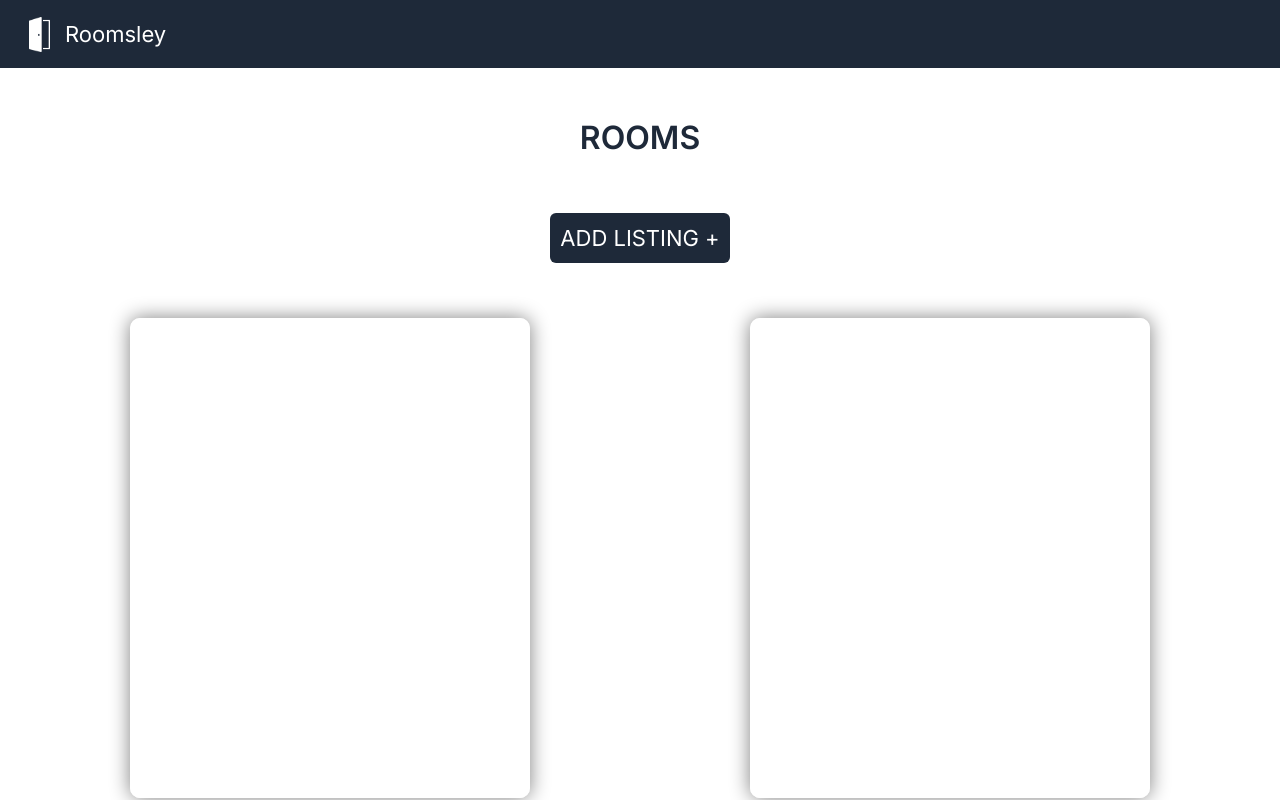
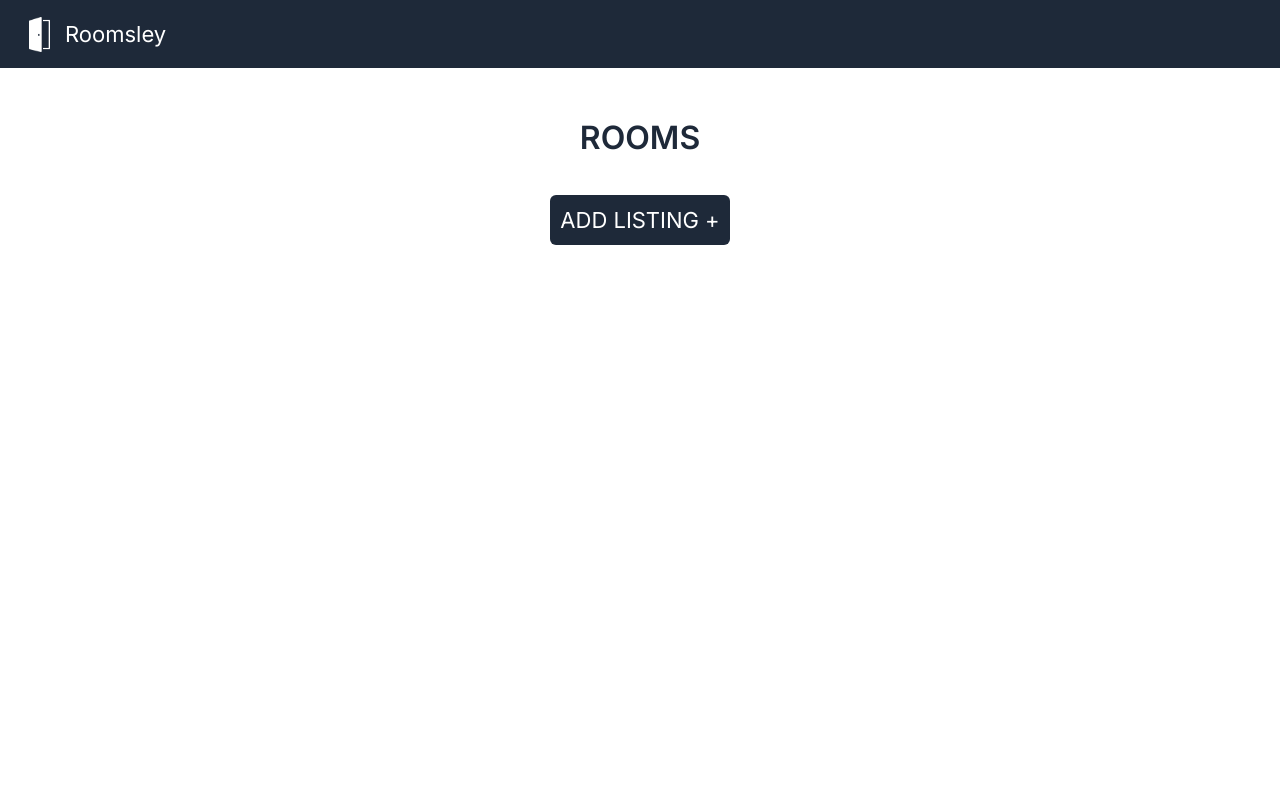
Before and after one commit to rohitkumar893/roomsley, a React (Vite) app: page /listings in a window 1280 px wide. Shown: the top 800 px of the page. Built offline with nearby package versions, Linux system fonts and the light colour scheme.

Commit message:
created modal for listing

```diff
--- a/src/pages/Listings.css
+++ b/src/pages/Listings.css
@@ -31,14 +31,28 @@
     animation-duration: 1s;
     animation-delay: 0.3s;
     animation-fill-mode: forwards;
+    margin-top: -18px;
 }
 
-.div1{
-    height:480px;
-    width:400px;
-    background-color: rgba(255, 255, 255, 0.774);
-    border-radius: 10px;
-    box-shadow: gray 0px 0px 20px;
+.modal, .overlay{
+    height: 100vh;
+    width: 100vw;
+    position: fixed;
+    top: 0;
+    left: 0;
+}
+
+.formcontainer{
+    background-color: white;
+    z-index: 2;
+}
+
+.contentmodal{
+    margin-top: 30px;
+}
+
+.overlay{
+    background-color: rgba(0, 0, 0, 0.452);
 }
 
 .listings{
--- a/src/pages/Listings.jsx
+++ b/src/pages/Listings.jsx
@@ -1,8 +1,41 @@
 import React from 'react'
+import { useState } from 'react'
 import './Listings.css'
 import { Link } from 'react-router-dom'
 
 const Listings = () => {
+    const[image, setImage] = useState("");
+    const[price, setPrice] = useState("");
+    const[name, setName] = useState("");
+    const[contact, setContact] = useState("");
+    const[location, setLocation] = useState("");
+
+    const handleImage = (e) => {
+      setImage(e.target.files[0]);
+    }
+
+    const handlePrice = (e) => {
+        setPrice(e.target.value)
+    }
+
+    const handleName = (e) => {
+        setName(e.target.value)
+    }
+
+    const handleContact = (e) => {
+        setContact(e.target.value)
+    }
+
+    const handleLocation = (e) => {
+        setLocation(e.target.value)
+    }
+
+  const[modal, setModal] = useState(false);
+
+  const toggleModal = () => {
+    setModal (!modal);
+  }
+
   return (
     <>
     <nav className="h-[68px] w-full flex justify-start items-center gap-[8px] bg-gray-800 text-[22px]">
@@ -15,10 +48,32 @@ const Listings = () => {
     </div>
 
     <div className='add w-full h-[60px] flex justify-center items-center'>
-    <Link to='/addlisting'>
-    <button className='bg-gray-800 w-[180px] h-[50px] text-[22px] rounded-md hover:scale-110 cursor-pointer'>ADD LISTING +</button>
-    </Link>
+    {/* <Link to='/addlisting'> */}
+    <button className='bg-gray-800 w-[180px] h-[50px] text-[22px] rounded-md hover:scale-110 cursor-pointer text-white' onClick={toggleModal}>ADD LISTING +</button>
+    {/* </Link> */}
     </div>
+
+    {modal && (<div className="modal" onClick={toggleModal}>
+        <div className="overlay" onClick={toggleModal}></div>
+        <div className="contentmodal flex justify-center items-center min-h-[100vh]">
+        <div className="formcontainer sm:w-[400px] sm:h-[560px] w-[320px] h-[580px] rounded-xl">
+                <h1 className="text-center text-[25px] font-small text-gray-800 font-medium">ADD YOUR DETAILS</h1>
+                <form className="form flex flex-col gap-[10px]">
+                    <label htmlFor="image">Add Room Image</label>
+                    <input type="file" id='image' className="inputimage border rounded" onChange={handleImage}></input>
+                    <label htmlFor='price'>Price : </label>
+                    <input type='number' id='price' className="border rounded" value={price} onChange={handlePrice}></input>
+                    <label htmlFor='name'>Name : </label>
+                    <input type='text' id='name' className="border rounded" value={name} onChange={handleName}></input>
+                    <label htmlFor='contact'>Contact Number : </label>
+                    <input type='number' id='contact' className="border rounded" value={contact} onChange={handleContact}></input>
+                    <label htmlFor='location'>Location : </label>
+                    <input type='text' id='location' className="border rounded" value={location} onChange={handleLocation}></input>
+                    <button className="text-[20px] text-blue-600 font-medium" style={{marginTop:'10px'}}>SUBMIT</button>
+                    </form>
+                </div>
+        </div>
+      </div>)}
 
     <div class="container3">
         <div class="div1">
```
